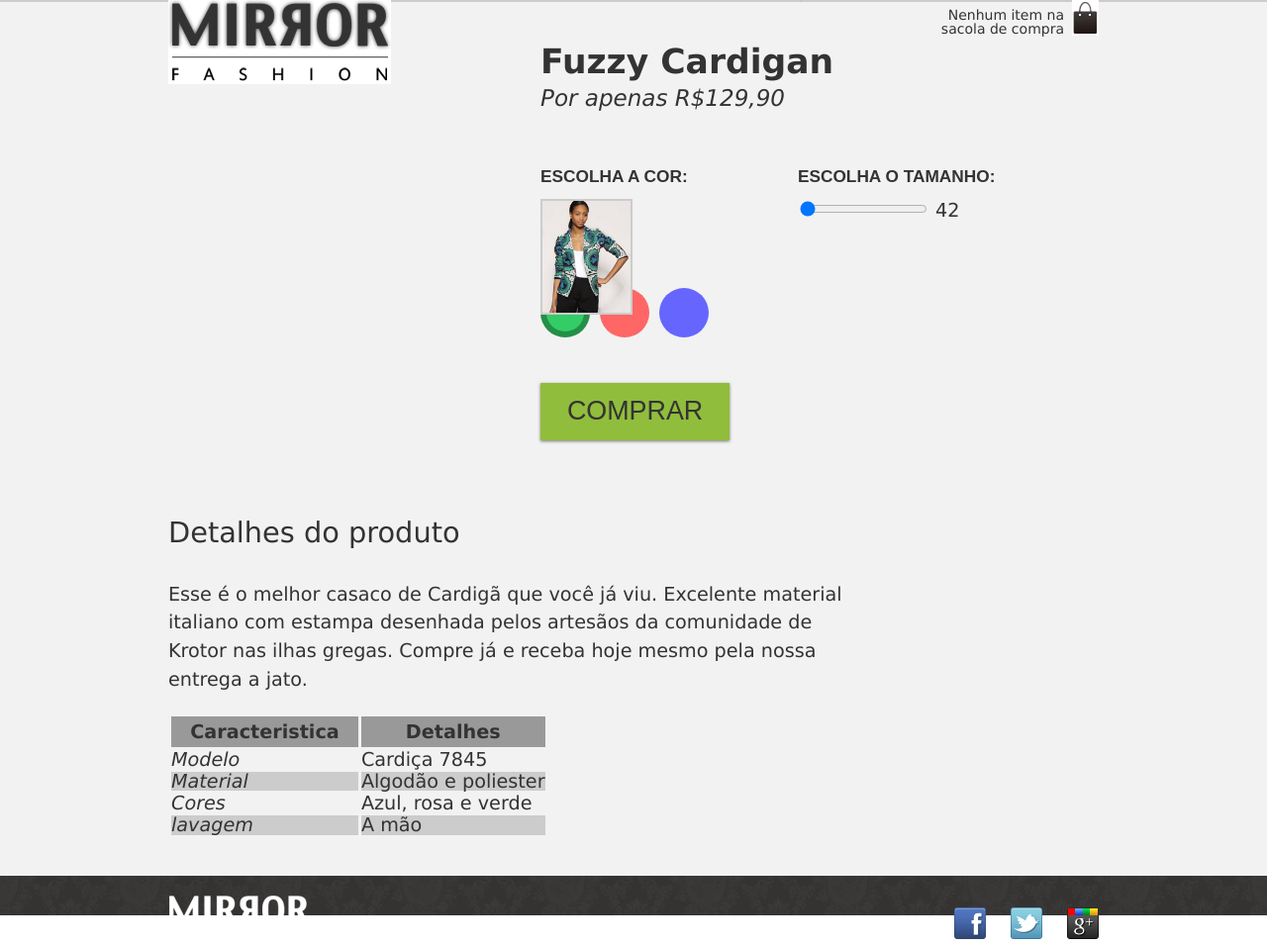
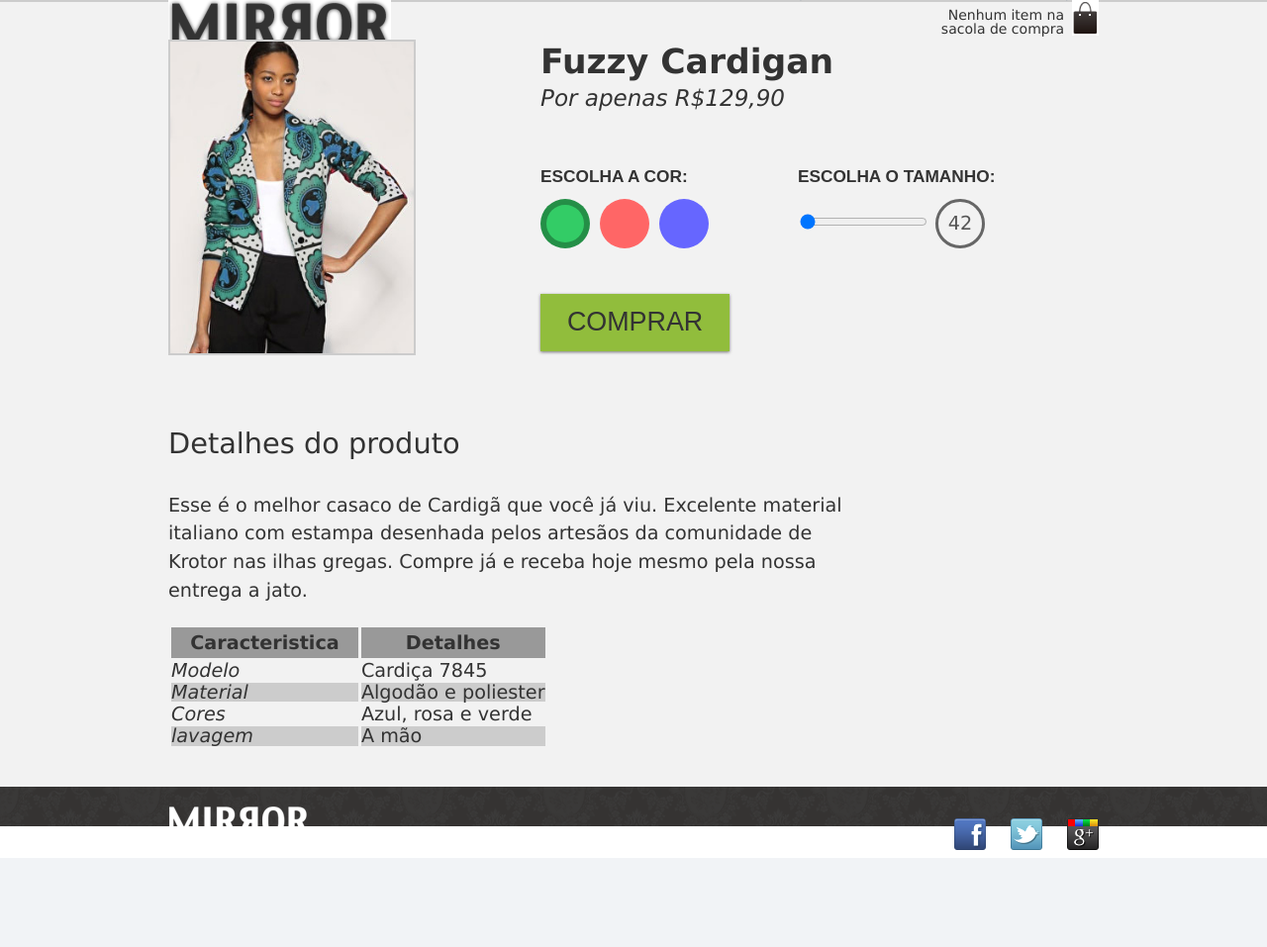
Before and after one commit to SamaraFerC/MirrorFashion, a PHP site: page /produto.html in a window 1280 px wide. Shown: the part 16-973 px from the top of the page at 99% size. After the commit the page ends 883 px from the top, so only its background shows below. Run offline with PHP 8.4, Linux system fonts and the light colour scheme.

Commit message:
09/10.01
Correção de um bug na pagina produtos

```diff
--- a/css/produtos.css
+++ b/css/produtos.css
@@ -32,27 +32,18 @@ fieldset{
 }
 
 
-}
-.cores legend{
-	position: static;
-	top: 0;
-	left: 0;
-
-}
-
 .cores label img {
 	display:block;
 	max-width: 100%;
-	border: 2px	solid	#CCC;
+
+}
+.cores legend	{
 	position:	absolute;
 	top: 0;
 	left: 0;
-	max-width: 35%;
-	max-height: 100%;S
 }
-.cores input:checked + label::after{
-	border: 6px	solid rgba(0,0,0,0.3);
-}
+
+
 
 .cores input[type=radio]	{
 	display:none;
@@ -61,17 +52,10 @@ fieldset{
 	display:none;
 }
 
+.cores input:checked + label::after{
+	border: 6px	solid rgba(0,0,0,0.3);
+}
 
-.cores label img {
-	display:block;
-	max-width: 100%;
-	border: 2px	solid	#CCC;
-	position:	absolute;
-	top: 0;
-	left: 0;
-	max-width: 35%;
-	max-height: 100%;S
-}
 .cores label::after	{
 	content: '';
 	display:	block;
@@ -87,7 +71,6 @@ fieldset{
 	box-sizing:	border-box;
 	padding: 0;
 	margin-right: 10px;
-	position:	static;
 	float:	left;
 }
 
@@ -107,14 +90,12 @@ fieldset{
 .cores label:hover::after	{
 	border: 6px	solid	rgba(0,0,0,0.1);
 }
-
 .produto{
-	font-size: 1.2em;
 	color: #333;
 	line-height: 1.3;
 	margin-top: 2em;
+	}
 
-}
 .produto h1	{
 	font-size: 1.8em;
 	font-weight:	bold;
@@ -163,7 +144,16 @@ fieldset{
 	max-width: 36em;
 }
 
-
+.tamanhos output	{
+	display:	inline-block;
+	height: 44px;
+	width: 44px;
+	line-height: 44px;
+	text-align:	center;
+	border: 3px	solid	#666;
+	border-radius: 50%;
+	color: #555;
+	}
 
 
 /*medias query*/
@@ -171,13 +161,47 @@ fieldset{
 .detalhes{
 		font-size: 1.2em;
 					}
+					.cores legend{
+	position: static;
+	top: 0;
+	left: 0;
+
+}
 	}
 
 @media	(min-width:	600px)	{
 	img	{
 		float:	left;
 	}
+	.cores label img {
+	border: 2px	solid	#CCC;
+	position:	absolute;
+	top: 0;
+	left: 0;
+	max-width: 35%;
+	max-height: 100%;
 
+	}
+	.cores	{
+	position:	static;
+	padding: 0;
+	}
+	.cores legend	{
+	position:	static;
+	}
+
+	.cores label:after	{
+	position:	static;
+	float:	left;
+	}
+	.produto	{
+	font-size: 1.2em;
+	}
+
+	.cores label::after	{
+					margin-right: 10px;
+	}
+}
 @media (min-width: 630px){
 	.produto{
 		position: relative;
--- a/produto.html
+++ b/produto.html
@@ -3,11 +3,12 @@
 <html>
 	<head>
 		<meta charset="utf-8">
+		<meta name="viewport" content="whidth=device-widht">
 		<title> Mirror Fashion </title>
 		<link rel="stylesheet" type="text/css" href="css/reset.css">
+		<link rel="stylesheet" type="text/css" href="css/index.css">
 		<link rel="stylesheet" type="text/css" href="css/produtos.css">
-			<link rel="stylesheet" type="text/css" href="css/index.css">
-			<meta name="viewport" content="whidth=device-widht">
+
 	</head>
 	<body>
 		<header class="container">
@@ -26,6 +27,7 @@
 				<li><a href="#">Ajuda</a></li>
 			</ul>
 			</nav>
+
 		</header>
 
 		<div class="produto-back">
```
Also changed, not shown: js/produto.js (+6 -5 lines). Lines whose indentation alone changed are shown as unchanged.
